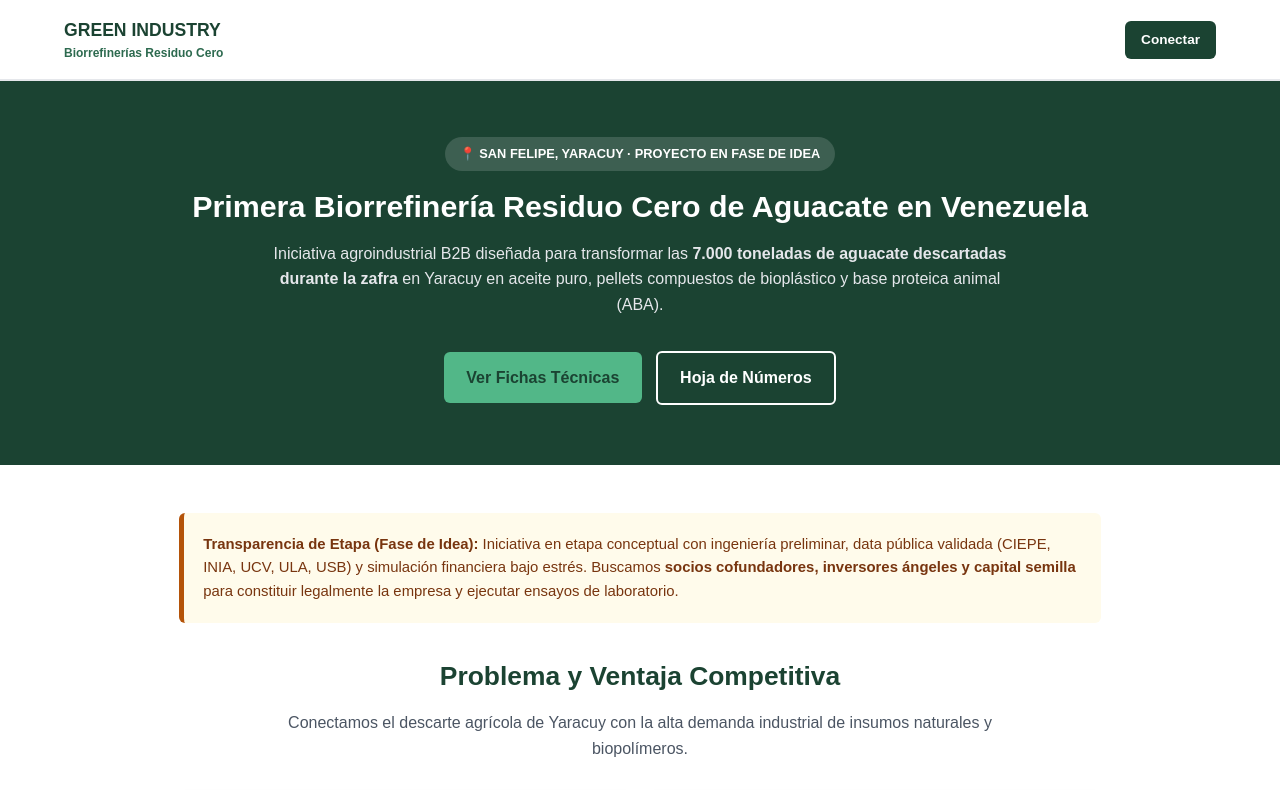
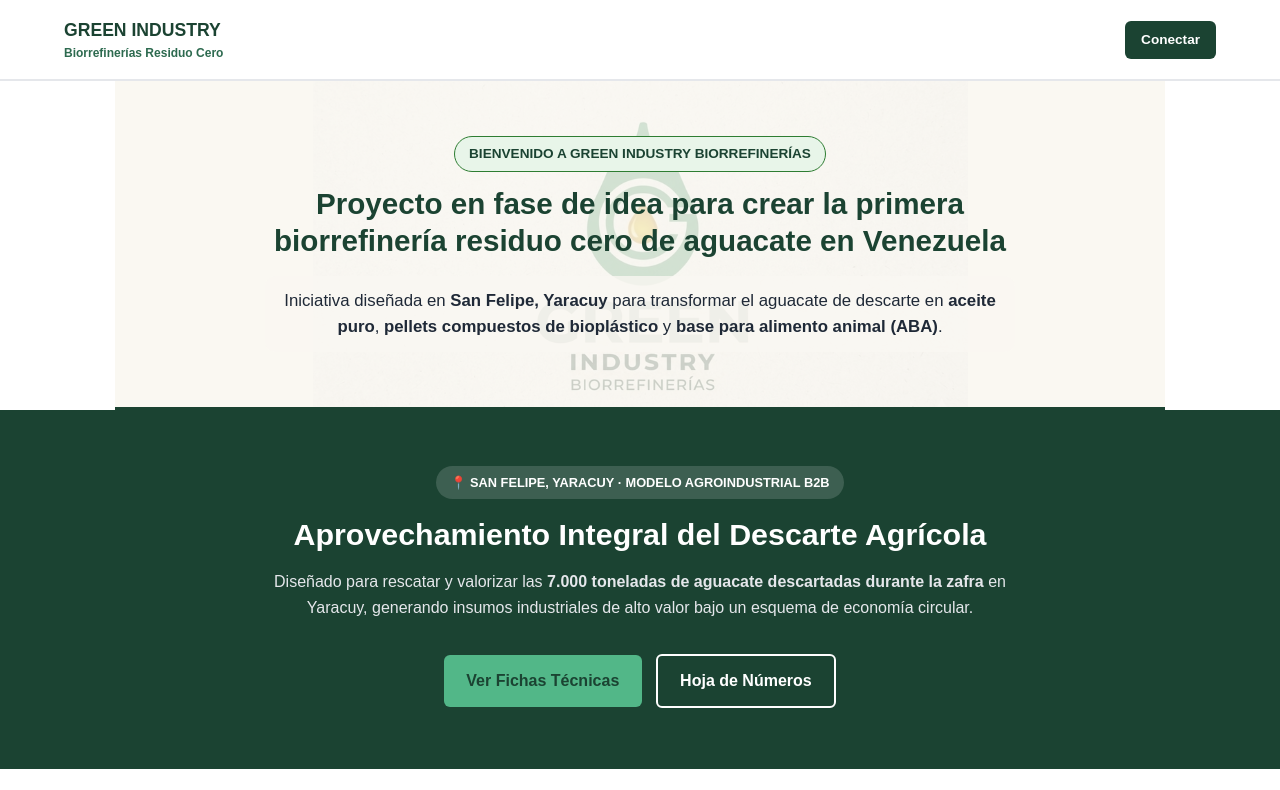
Before and after one commit to greenindustrybiorefineriasvy-eng/Web, a plain HTML site: page index.html in a window 1280 px wide. Shown: the top 790 px of the page. Drawn offline with Linux system fonts and the light colour scheme.

Commit message:
Update index.html

```diff
--- a/index.html
+++ b/index.html
@@ -47,13 +47,25 @@ footer{background:#111827;color:#9ca3af;text-align:center;padding:1.8rem 5%;font
   <a href="#contacto" class="btn-nav">Conectar</a>
 </header>
 
+<!-- PORTADA DE BIENVENIDA CON LOGOTIPO -->
+<section style="position:relative;background-color:#faf8f2;padding:55px 5%;text-align:center;border-bottom:3px solid #1b4332;overflow:hidden;">
+  <div style="position:absolute;top:0;left:0;right:0;bottom:0;background-image:url('image_3126129f.jpg');background-size:contain;background-repeat:no-repeat;background-position:center;opacity:0.22;z-index:1;"></div>
+  <div style="position:relative;z-index:2;max-width:750px;margin:0 auto;">
+    <span style="display:inline-block;background-color:#e8f5e9;color:#1b4332;font-weight:700;font-size:0.85rem;padding:6px 14px;border-radius:20px;margin-bottom:14px;border:1px solid #2e7d32;">BIENVENIDO A GREEN INDUSTRY BIORREFINERÍAS</span>
+    <h1 style="color:#1b4332;font-size:1.85rem;line-height:1.25;margin-bottom:1rem;font-weight:800;">Proyecto en fase de idea para crear la primera biorrefinería residuo cero de aguacate en Venezuela</h1>
+    <p style="color:#1f2937;font-size:1.05rem;line-height:1.55;font-weight:500;background-color:rgba(250,248,242,0.78);padding:12px 16px;border-radius:10px;">Iniciativa diseñada en <strong>San Felipe, Yaracuy</strong> para transformar el aguacate de descarte en <strong>aceite puro</strong>, <strong>pellets compuestos de bioplástico</strong> y <strong>base para alimento animal (ABA)</strong>.</p>
+  </div>
+</section>
+
+<!-- BLOQUE VERDE DE IMPACTO Y BOTONES (SIN REPETICIÓN) -->
 <div class="hero">
-  <div class="badge">📍 SAN FELIPE, YARACUY · PROYECTO EN FASE DE IDEA</div>
-  <h1>Primera Biorrefinería Residuo Cero de Aguacate en Venezuela</h1>
-  <p>Iniciativa agroindustrial B2B diseñada para transformar las <strong>7.000 toneladas de aguacate descartadas durante la zafra</strong> en Yaracuy en aceite puro, pellets compuestos de bioplástico y base proteica animal (ABA).</p>
+  <div class="badge">📍 SAN FELIPE, YARACUY · MODELO AGROINDUSTRIAL B2B</div>
+  <h1>Aprovechamiento Integral del Descarte Agrícola</h1>
+  <p>Diseñado para rescatar y valorizar las <strong>7.000 toneladas de aguacate descartadas durante la zafra</strong> en Yaracuy, generando insumos industriales de alto valor bajo un esquema de economía circular.</p>
   <a href="#fichas" class="btn">Ver Fichas Técnicas</a>
   <a href="#finanzas" class="btn-out">Hoja de Números</a>
 </div>
+
 
 <section>
   <div class="alert">
```
